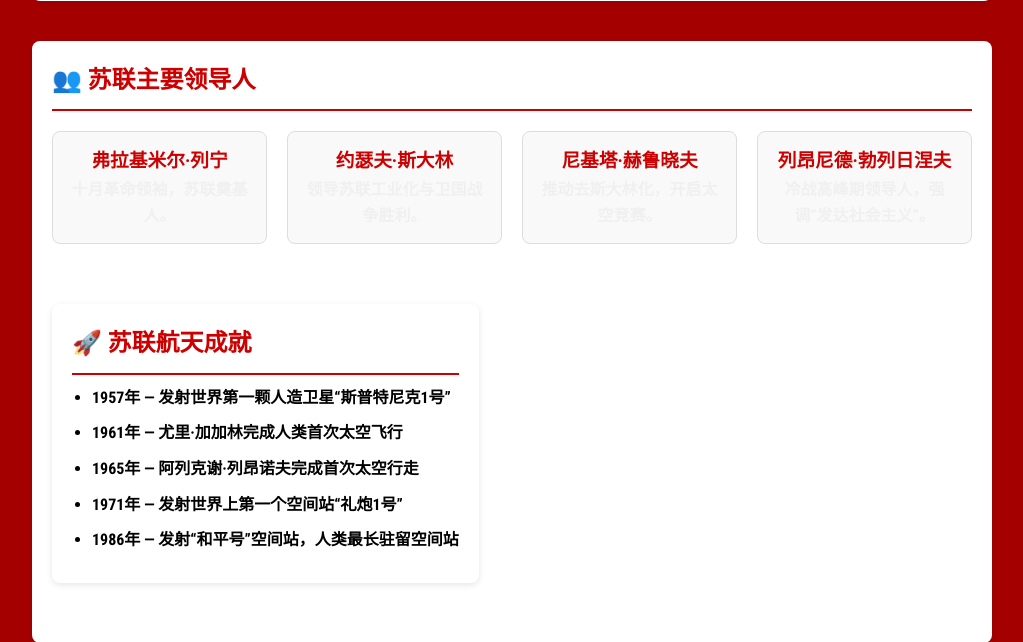
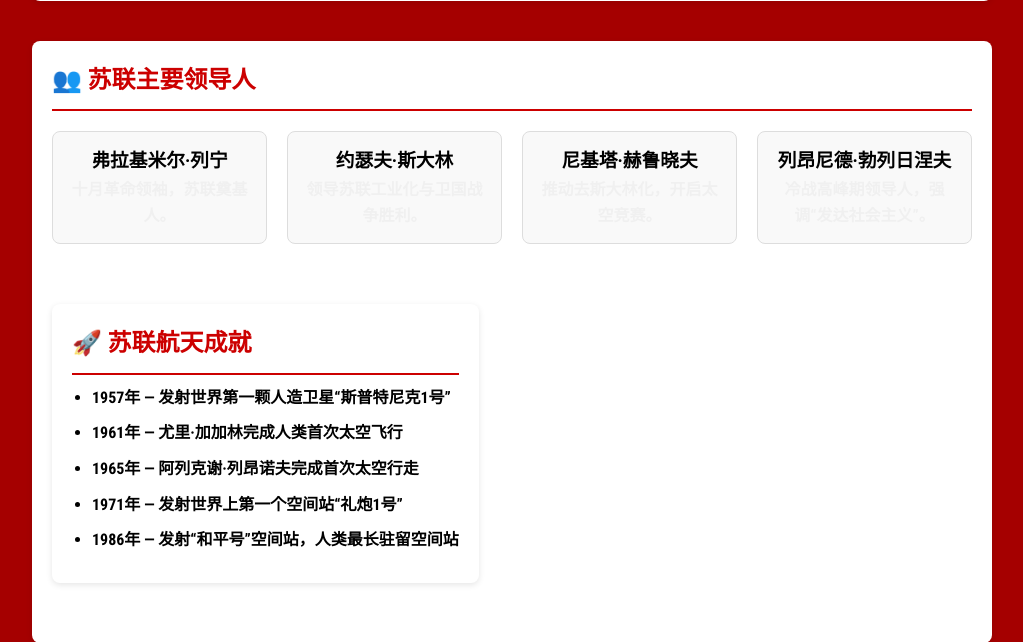
Before and after one commit to X2055/X2055, a PHP site: page / in a window 1280 px wide. Shown: the part 1836-2478 px from the top of the page, without its empty margins (128-1151 px from the left). Run offline with PHP 8.4, Linux system fonts and the light colour scheme.

Commit message:
Update style.css

```diff
--- a/style.css
+++ b/style.css
@@ -198,7 +198,7 @@ body {
 }
 
 .leader-card h3 {
-    color: #cc0000;
+    color: #000000;
     margin-top: 0;
 }
 
```
